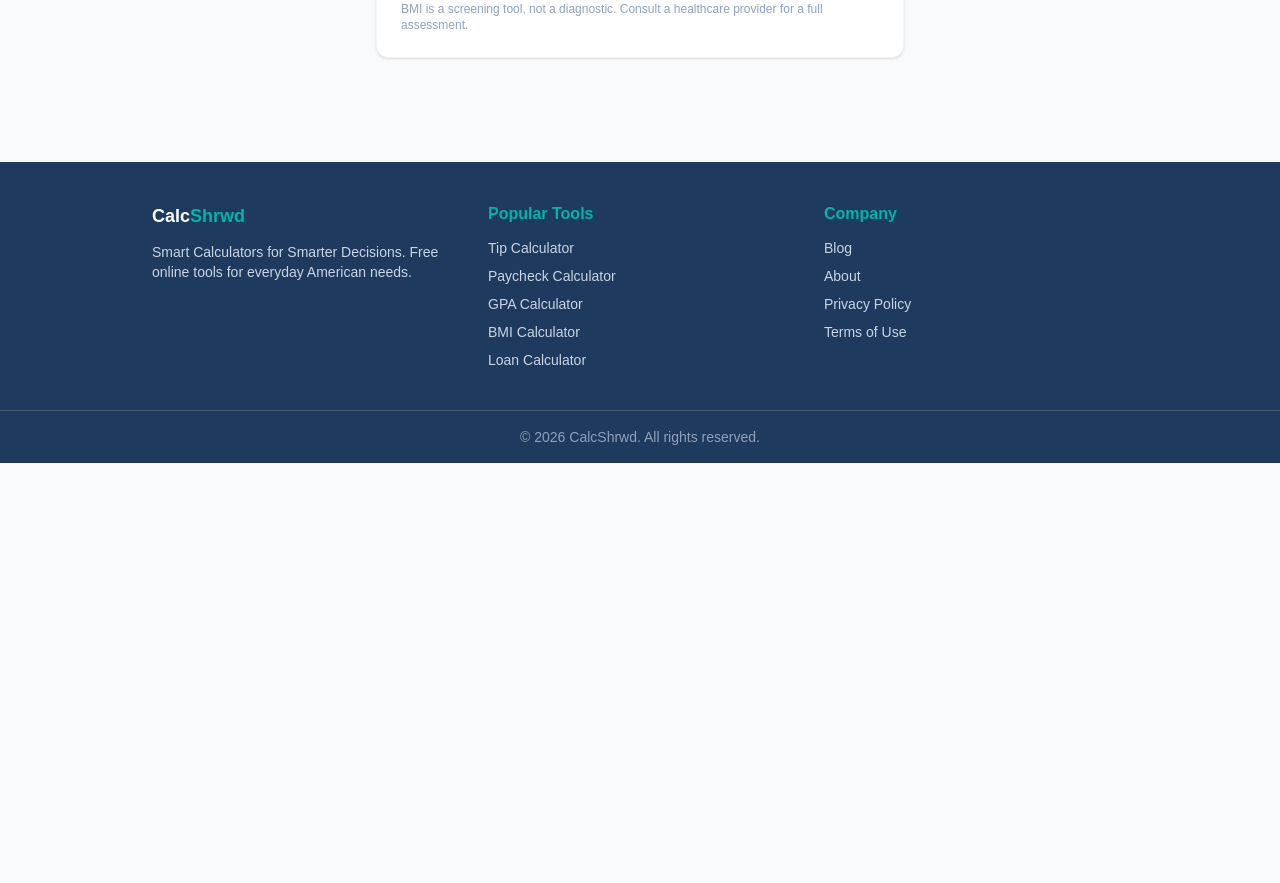
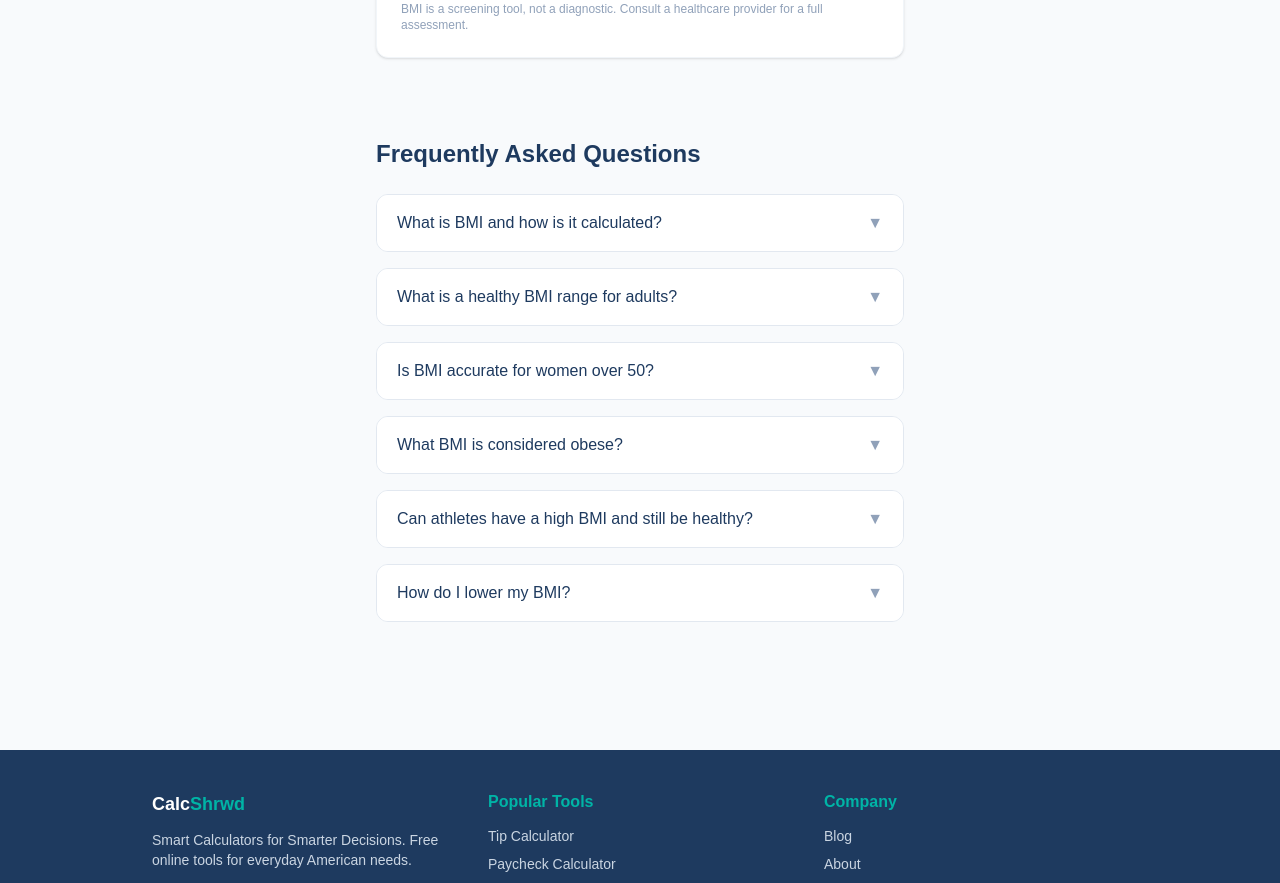
Before and after one commit to monkamonme-collab/calcshrwd, a Next.js app: page /tools/bmi-calculator in a window 1280 px wide. Shown: the part 720-1603 px from the top of the page. Before the commit the page ends 1183 px from the top, so only its background shows below. Built offline with nearby package versions, Linux system fonts and the light colour scheme.

Commit message:
seo: add FAQ section + FAQPage JSON-LD schema to bmi-calculator

```diff
--- a/app/tools/bmi-calculator/page.tsx
+++ b/app/tools/bmi-calculator/page.tsx
@@ -45,6 +45,7 @@ export default function BMICalculator() {
   ];
 
   return (
+    <>
       <div className="max-w-xl mx-auto px-6 py-10">
         <nav className="text-sm text-slate-400 mb-6">
           <Link href="/" className="hover:text-[#00B4A6]">Home</Link>{" / "}
@@ -122,5 +123,106 @@ export default function BMICalculator() {
           </p>
         </div>
       </div>
+
+      {/* FAQ Section */}
+      <div className="max-w-xl mx-auto px-6 pb-16">
+        <script
+          type="application/ld+json"
+          dangerouslySetInnerHTML={{
+            __html: JSON.stringify({
+              "@context": "https://schema.org",
+              "@type": "FAQPage",
+              "mainEntity": [
+                {
+                  "@type": "Question",
+                  "name": "What is BMI and how is it calculated?",
+                  "acceptedAnswer": {
+                    "@type": "Answer",
+                    "text": "BMI (Body Mass Index) is calculated by dividing your weight in kilograms by your height in meters squared. In imperial units: BMI = (weight in lbs × 703) ÷ (height in inches)². It provides a simple numeric measure of body size."
+                  }
+                },
+                {
+                  "@type": "Question",
+                  "name": "What is a healthy BMI range for adults?",
+                  "acceptedAnswer": {
+                    "@type": "Answer",
+                    "text": "For adults, a BMI between 18.5 and 24.9 is considered normal weight. Under 18.5 is underweight, 25–29.9 is overweight, and 30 or above is classified as obese. These ranges apply to most adults but may vary by age and ethnicity."
+                  }
+                },
+                {
+                  "@type": "Question",
+                  "name": "Is BMI accurate for women over 50?",
+                  "acceptedAnswer": {
+                    "@type": "Answer",
+                    "text": "BMI is less accurate for women over 50 because it does not account for changes in muscle mass and fat distribution that come with age and menopause. A healthcare provider may recommend additional measurements like waist circumference or body fat percentage for a more complete picture."
+                  }
+                },
+                {
+                  "@type": "Question",
+                  "name": "What BMI is considered obese?",
+                  "acceptedAnswer": {
+                    "@type": "Answer",
+                    "text": "A BMI of 30 or higher is classified as obese. This is further divided into Class 1 (30–34.9), Class 2 (35–39.9), and Class 3 or severe obesity (40 and above)."
+                  }
+                },
+                {
+                  "@type": "Question",
+                  "name": "Can athletes have a high BMI and still be healthy?",
+                  "acceptedAnswer": {
+                    "@type": "Answer",
+                    "text": "Yes. Athletes with high muscle mass often have a BMI in the overweight or obese range despite having very low body fat. This is a well-known limitation of BMI as a health measure."
+                  }
+                },
+                {
+                  "@type": "Question",
+                  "name": "How do I lower my BMI?",
+                  "acceptedAnswer": {
+                    "@type": "Answer",
+                    "text": "Lowering BMI typically involves a combination of reducing caloric intake and increasing physical activity. Aim for at least 150 minutes of moderate aerobic exercise per week and a balanced diet. Always consult a healthcare provider before starting a weight-loss plan."
+                  }
+                }
+              ]
+            })
+          }}
+        />
+        <h2 className="text-2xl font-bold text-[#1E3A5F] mb-6 mt-10">Frequently Asked Questions</h2>
+        <div className="space-y-4">
+          {[
+            {
+              q: "What is BMI and how is it calculated?",
+              a: "BMI (Body Mass Index) is calculated by dividing your weight in kilograms by your height in meters squared. In imperial units: BMI = (weight in lbs × 703) ÷ (height in inches)². It provides a simple numeric measure of body size."
+            },
+            {
+              q: "What is a healthy BMI range for adults?",
+              a: "For adults, a BMI between 18.5 and 24.9 is considered normal weight. Under 18.5 is underweight, 25–29.9 is overweight, and 30 or above is classified as obese."
+            },
+            {
+              q: "Is BMI accurate for women over 50?",
+              a: "BMI is less accurate for women over 50 because it does not account for changes in muscle mass and fat distribution that come with age and menopause. A healthcare provider may recommend waist circumference or body fat percentage for a more complete picture."
+            },
+            {
+              q: "What BMI is considered obese?",
+              a: "A BMI of 30 or higher is classified as obese — Class 1 (30–34.9), Class 2 (35–39.9), and Class 3 or severe obesity (40 and above)."
+            },
+            {
+              q: "Can athletes have a high BMI and still be healthy?",
+              a: "Yes. Athletes with high muscle mass often have a BMI in the overweight range despite having very low body fat. This is a well-known limitation of BMI."
+            },
+            {
+              q: "How do I lower my BMI?",
+              a: "Lowering BMI typically involves reducing caloric intake and increasing physical activity. Aim for 150+ minutes of moderate exercise per week and a balanced diet. Consult a healthcare provider before starting."
+            }
+          ].map(({ q, a }) => (
+            <details key={q} className="group border border-slate-200 rounded-xl overflow-hidden">
+              <summary className="flex justify-between items-center cursor-pointer px-5 py-4 bg-white hover:bg-slate-50 font-medium text-[#1E3A5F]">
+                {q}
+                <span className="ml-4 text-slate-400 group-open:rotate-180 transition-transform">▼</span>
+              </summary>
+              <div className="px-5 py-4 text-slate-600 text-sm bg-slate-50 border-t border-slate-100">{a}</div>
+            </details>
+          ))}
+        </div>
+      </div>
+    </>
   );
 }
```
Lines whose indentation alone changed are shown as unchanged.
